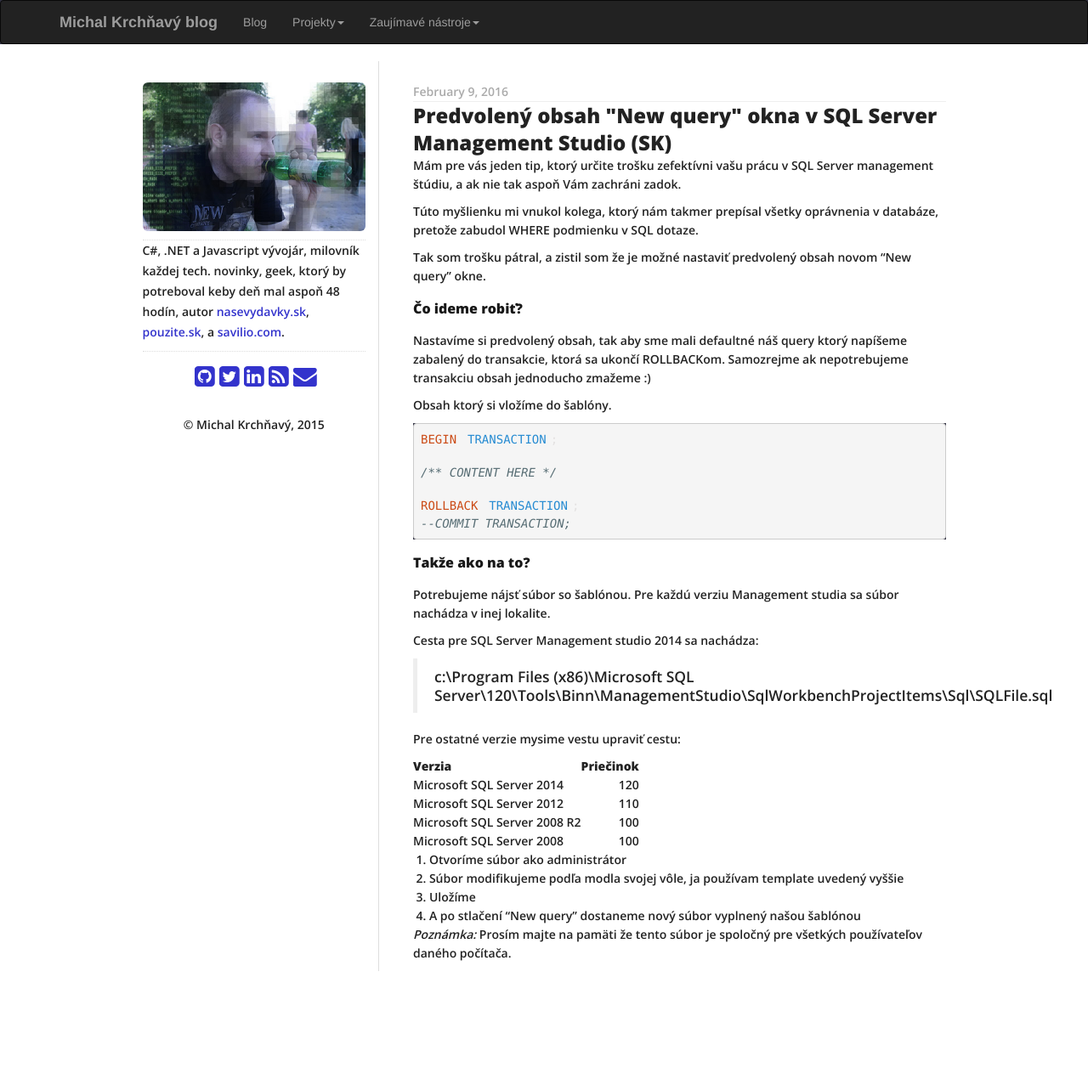
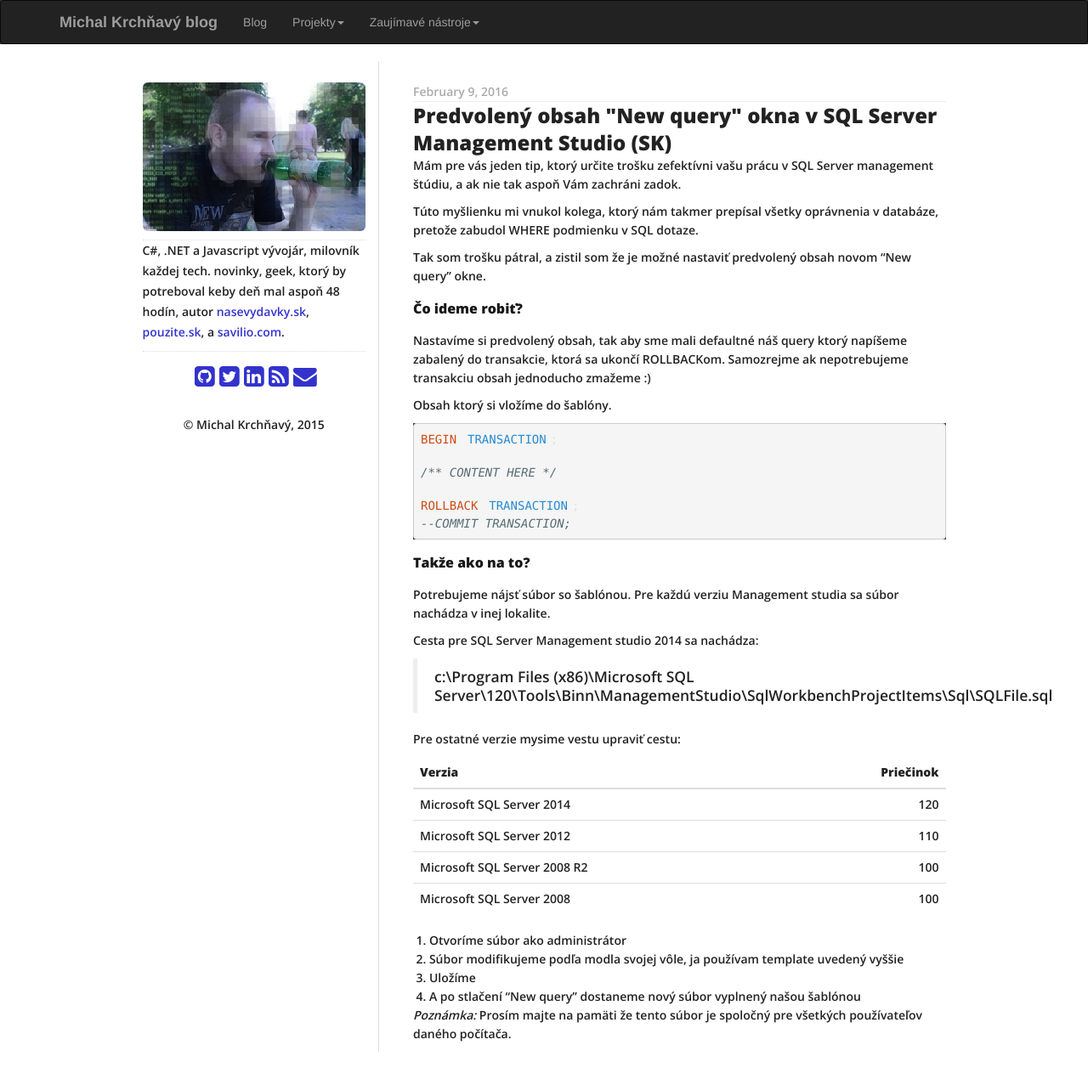
Before and after one commit to zemacik/zemacik.github.io, a Jekyll site: the page built from _posts/2016-02-01-default_newquery_management_studio_content.md, in a window 1280 px wide. Shown: the whole page at 85% size. Built offline with Jekyll 4.4.1, drawn with Linux system fonts in a browser that asks for light colours; nearby versions of some CDN libraries; before the commit the page ends 1175 px from its top, so only the background shows below that.

Commit message:
Novy blog: Predvolený obsah "New query" okna v SQL Server Management Štúdio

```diff
--- a/_posts/2016-02-01-default_newquery_management_studio_content.md
+++ b/_posts/2016-02-01-default_newquery_management_studio_content.md
@@ -49,7 +49,7 @@ Pre ostatné verzie mysime vestu upraviť cestu:
 |Microsoft SQL Server 2012   |110        |
 |Microsoft SQL Server 2008 R2|100        |
 |Microsoft SQL Server 2008   |100        |
-
+{: class="table"}
 
 1. Otvoríme súbor ako administrátor
 2. Súbor modifikujeme podľa modla svojej vôle, ja používam template uvedený vyššie
```
